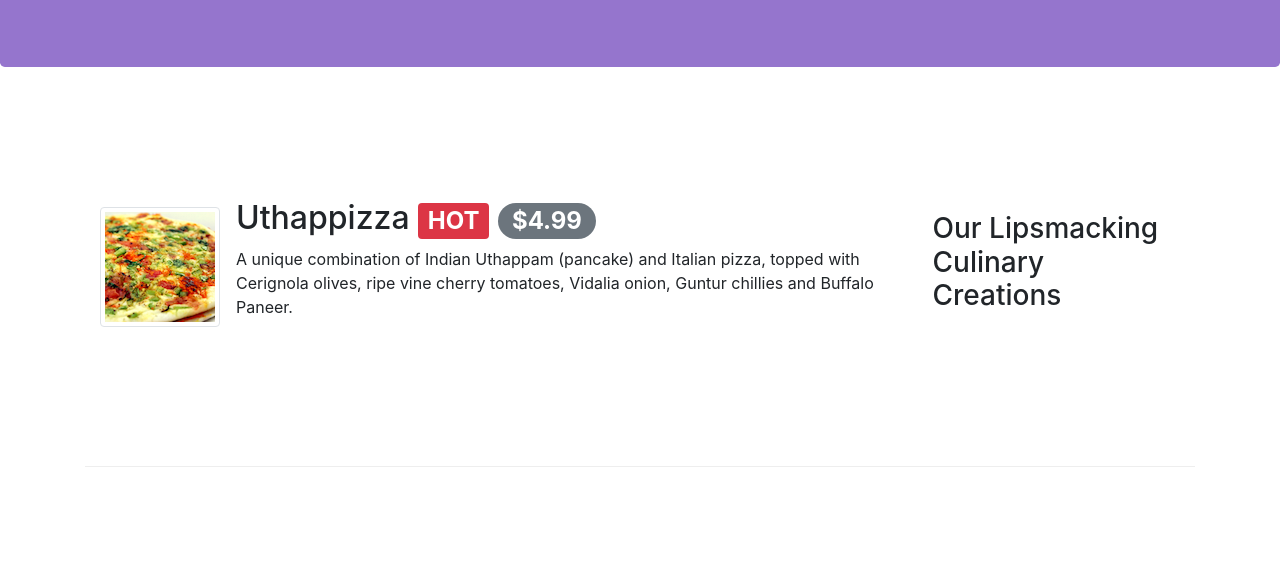
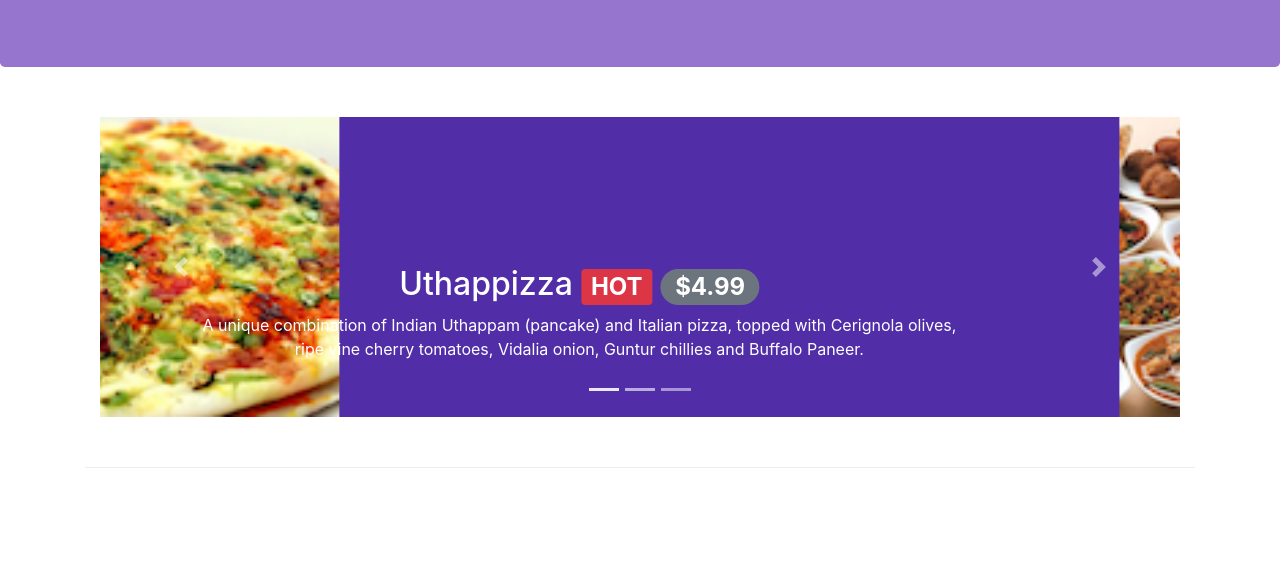
Before and after one commit to nico-rodriguez/front-end-web-ui-frameworks-and-tools-bootstrap4-course, a website: page index.html in a window 1280 px wide. Shown: the part 217-800 px from the top of the page. Drawn offline with nearby package versions, Linux system fonts and the light colour scheme.

Commit message:
Carousel

```diff
--- a/css/styles.css
+++ b/css/styles.css
@@ -26,6 +26,21 @@
   min-height: 400px;
 }
 
+.carousel {
+  background: #512da8;
+}
+
+.carousel-item {
+  height: 300px;
+}
+
+.carousel-item img {
+  position: absolute;
+  top: 0;
+  left: 0;
+  min-height: 300px;
+}
+
 .tab-content {
   border-left: 1px solid #ddd;
   border-right: 1px solid #ddd;
--- a/index.html
+++ b/index.html
@@ -96,6 +96,48 @@
   </header>
 
   <div class="container">
+    <div class="row row-content">
+      <div class="col">
+        <div id="carousel" class="carousel slide" data-ride="carousel">
+          <div class="carousel-inner" role="listbox">
+            <div class="carousel-item active">
+              <img class="d-block img-fluid" src="img/uthappizza.png" alt="uthapizza">
+              <div class="carousel-caption d-none d-md-block">
+                <h2>Uthappizza <span class="badge badge-danger">HOT</span> <span class="badge badge-pill badge-secondary">$4.99</span></h2>
+                <p class="d-none d-sm-block">A unique combination of Indian Uthappam (pancake) and Italian pizza, topped with Cerignola olives, ripe vine cherry tomatoes, Vidalia onion, Guntur chillies and Buffalo Paneer.</p>
+              </div>
+            </div>
+            <div class="carousel-item">
+              <img class="d-block img-fluid" src="img/buffet.png" alt="buffet">
+              <div class="carousel-caption d-none d-md-block">
+                <h2>Weekend Grand Buffet <span class="badge badge-danger">NEW</span></h2>
+                <p class="d-none d-sm-block">Featuring mouthwatering combinations with a choice of five different salads, six enticing appetizers, six main entrees and five choicest desserts. Free flowing bubbly and soft drinks. All for just $19.99 per person </p>
+              </div>
+            </div>
+            <div class="carousel-item">
+              <img class="d-block img-fluid" src="img/alberto.png" alt="alberto">
+              <div class="carousel-caption d-none d-md-block">
+                <h2>Alberto Somayya</h2>
+                <h4>Executive Chef</h4>
+                <p class="d-none d-sm-block">Award winning three-star Michelin chef with wide International experience having worked closely with whos-who in the culinary world, he specializes in creating mouthwatering Indo-Italian fusion experiences. </p>
+              </div>
+            </div>
+          </div>
+          <ol class="carousel-indicators">
+            <li data-target="#carousel" data-slide-to="0" class="active"></li>
+            <li data-target="#carousel" data-slide-to="1"></li>
+            <li data-target="#carousel" data-slide-to="2"></li>
+          </ol>
+          <a class="carousel-control-prev" href="#carousel" role="button" data-slide="prev">
+            <span class="carousel-control-prev-icon"></span>
+          </a>
+          <a class="carousel-control-next" href="#carousel" role="button" data-slide="next">
+            <span class="carousel-control-next-icon"></span>
+          </a>
+        </div>
+      </div>
+    </div>
+
     <div class="row row-content align-items-center">
       <div class="col-12 col-sm-4 order-sm-last col-md-3">
         <h3>Our Lipsmacking Culinary Creations</h3>
```
